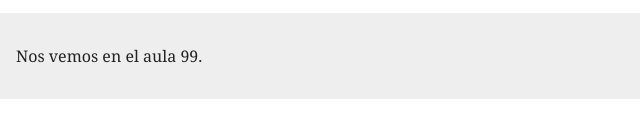
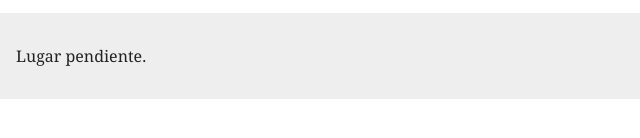
Before and after one commit to enekomunozbalma/club-lectura-2627, a plain HTML site: page index.html in a window 1280 px wide. Shown: the part 292-430 px from the top of the page, 0-640 px from the left. Drawn offline with Linux system fonts and the light colour scheme.

Commit message:
Revert "fix: publicar el lugar de encuentro"
This reverts commit a3b1e609c6a032231eabd6ce3fbab9fa787363d8.

```diff
--- a/index.html
+++ b/index.html
@@ -18,7 +18,7 @@
     </section>
   </main>
   <footer>
-    <p>Nos vemos en el aula 99.</p>
+    <p>Lugar pendiente.</p>
   </footer>
 </body>
 </html>
```
